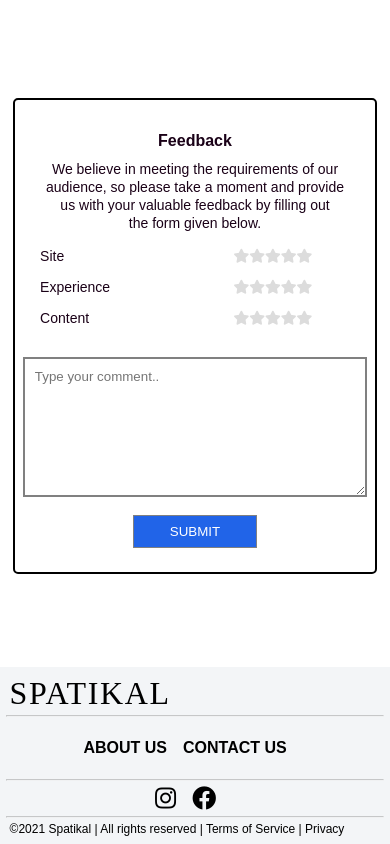
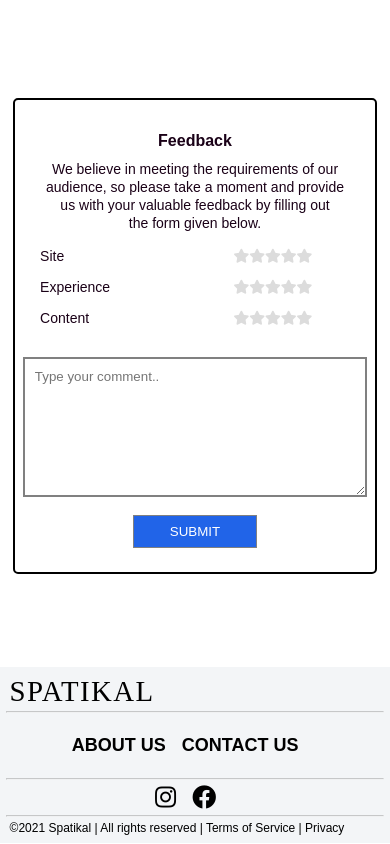
Before and after one commit to siddharthpatra/Spatikal, a React app: page / in a window 390 px wide. Shown: the part 963-1807 px from the top of the page. Built offline with nearby package versions, Linux system fonts and the light colour scheme; no server answers; the database is empty; a web font is replaced by a local one.

Commit message:
Mobile footer Changes

```diff
--- a/src/resources/css/mobile.css
+++ b/src/resources/css/mobile.css
@@ -18,6 +18,9 @@
   }
   .nav-logo {
     font-size: 1.2rem;
+  }
+  .footer h2 {
+    font-size: 1.8rem !important;
   }
   .articleTitle {
     padding-left: 20px !important;
@@ -58,7 +61,9 @@
   .sectionTitle,
   .card-container,
   .cardBlog-container,
-  .cardslider-container {
+  .cardslider-container,
+  .nav-bar,
+  .footer .details .column h3 {
     font-size: 18px !important;
   }
 
@@ -95,7 +100,7 @@
   .contactContent {
     font-size: 15px;
   }
-  .cardBlog-details{
+  .cardBlog-details {
     font-size: 10px !important;
     line-height: 13px !important;
   }
```
